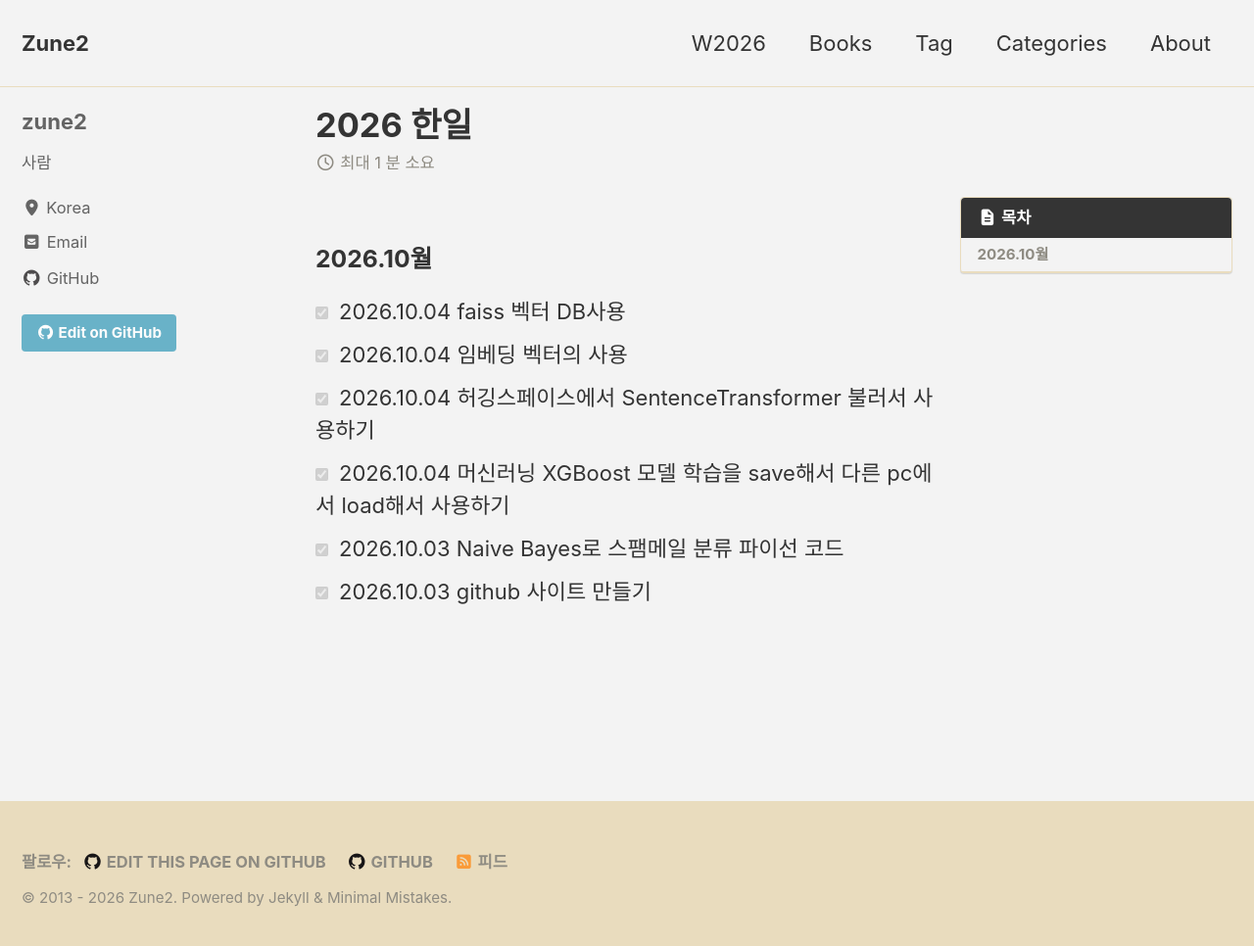
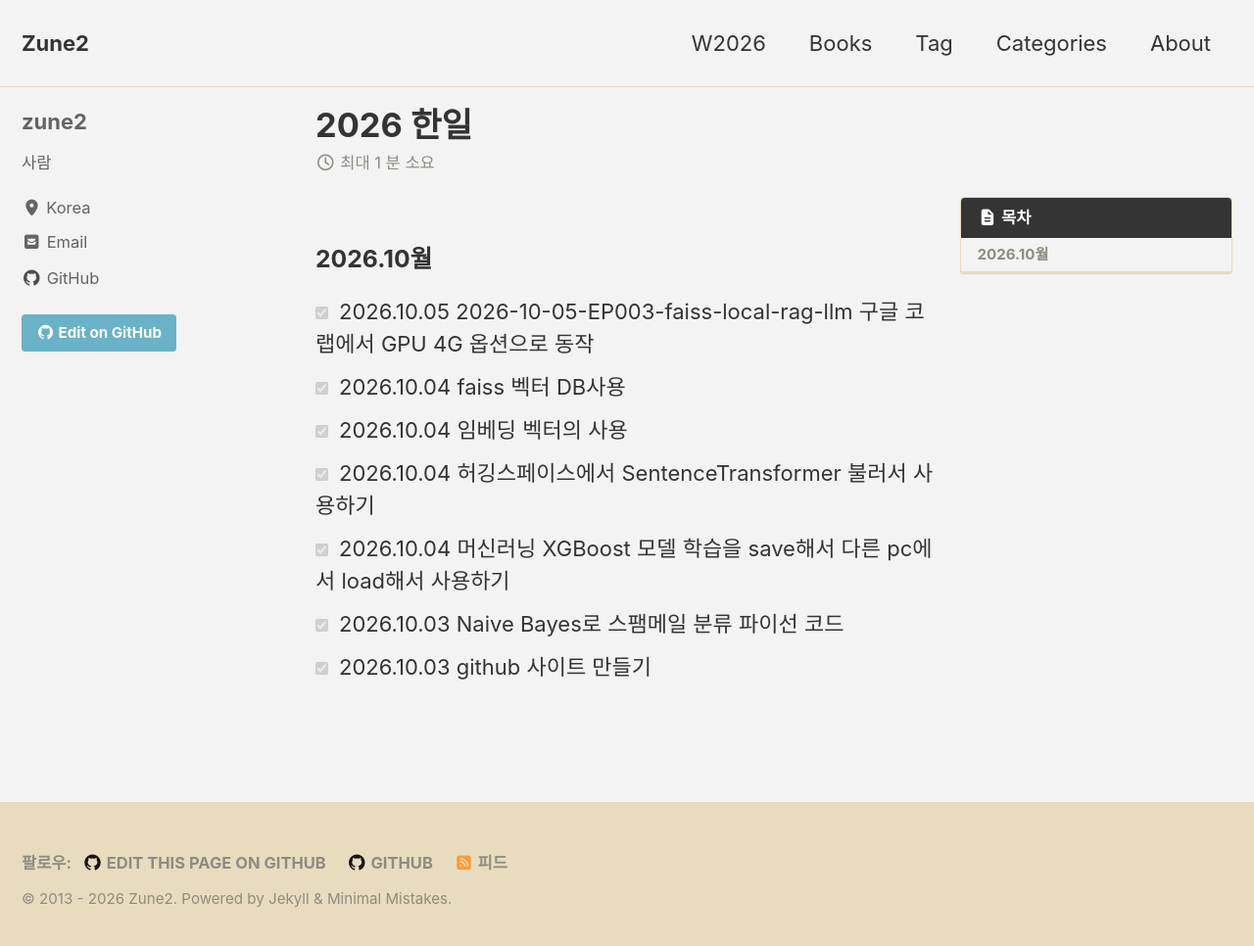
Before and after one commit to zune2/zune2.github.io, a Jekyll site: the page built from W2026.md, in a window 1280 px wide and 973 px high. Shown: the top 966 px of the window at 98% size. Built offline with Jekyll 4.4.1, drawn with Linux system fonts in a browser that asks for light colours; cached includes are drawn as plain includes.

Commit message:
Update W2026.md

```diff
--- a/W2026.md
+++ b/W2026.md
@@ -12,6 +12,8 @@ description: desc가 여기에
 ---
 
 ### 2026.10월
+
+- [X] 2026.10.05 2026-10-05-EP003-faiss-local-rag-llm 구글 코랩에서 GPU 4G 옵션으로 동작
 - [X] 2026.10.04 faiss 벡터 DB사용
 - [X] 2026.10.04 임베딩 벡터의 사용
 - [X] 2026.10.04 허깅스페이스에서 SentenceTransformer 불러서 사용하기
```
